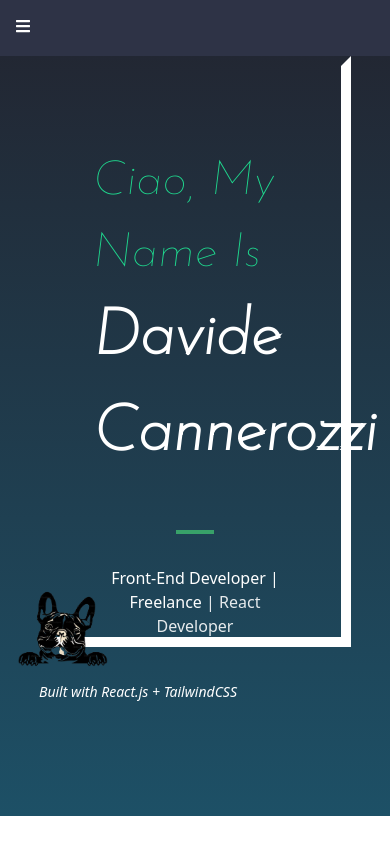
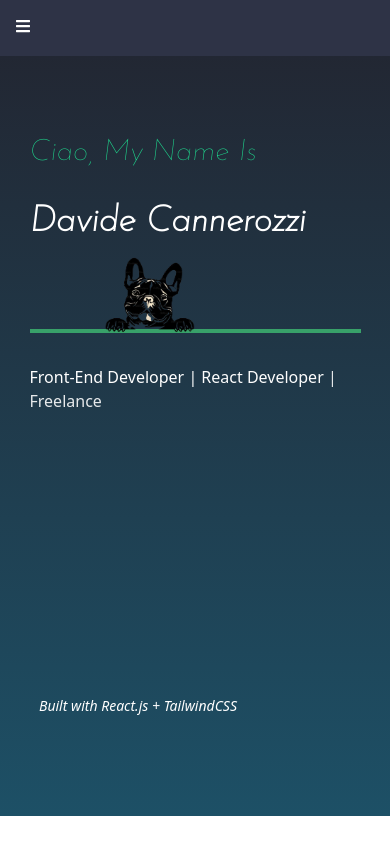
Before and after one commit to DavideCannerozzi/newPortfolio, a React (Create React App) app: page / in a window 390 px wide. Built offline with nearby package versions, Linux system fonts and the light colour scheme.

Commit message:
add responsive style home page

```diff
--- a/src/App.js
+++ b/src/App.js
@@ -11,22 +11,22 @@ import bulldogImage from './images/bulldog.png'
 export default function App() {
   const location = useLocation()
   const transition = useTransition(location,location.pathname, {
-    from:{opacity:0, transform:"translate(100%,0)"},
-    enter:{opacity:1, transform:"translate(0%, 0)"},
-    leave:{opacity:0, transform:"translate(-50%,0)"}
+    from:{ opacity:0, transform:"translate(100%,0)" },
+    enter:{ opacity:1, transform:"translate(0%, 0)" },
+    leave:{ opacity:0, transform:"translate(-50%,0)" }
   })
   return (
     <div className="App">
        <NavBar />
-       { transition.map(({item,props,key}) => (
-          <animated.div key={key} style={props}>
-            <Switch location={item}>
+       { transition.map(({ item,props,key }) => (
+          <animated.div key={ key } style={ props }>
+            <Switch location={ item }>
             <Route exact path="/" render={ () => <Home
               presentation="Ciao, my name is "
               name="davide cannerozzi"
-              titleOne="Front-end Developer"
-              titleTwo="Freelance"
-              titleThree="React Developer"
+              jobOne="Front-end Developer"
+              jobTwo="React Developer"
+              jobThree="Freelance"
               image={bulldogImage}
               info="Built with React.js + TailwindCSS"
               />
@@ -47,7 +47,8 @@ export default function App() {
               subHeader="Project for my clients,.... If you want to see more project that are not listed here check my Github"
             />} />
             <Route path='/Blog' component={ () => <Blog
-              header="From My Blog" />
+              header="From My Blog"
+              link="All Articles" />
             }
             />
           </Switch>
--- a/src/components/About.jsx
+++ b/src/components/About.jsx
@@ -1,8 +1,8 @@
 import React from 'react'
 import './About.css'
 import SocialIcons from './SocialIcons'
-import ProfilePicture from '../images/profile-picture.jpg'
-
+import ProfilePicture from './ProfilePicture'
+import ProfileImg from '../images/profile-picture.jpg'
 
 export default function About(props) {
    return (
@@ -12,14 +12,9 @@ export default function About(props) {
             <div className="grid sm:grid-cols-3 grid-cols">
                <div className="description col-span-2 sm:p-12 p-0">
                   <p>{props.aboutMe }</p>
-                  <SocialIcons
-                     subTitle="Looking for a developer?"
-                     contact="Email me at:"
-                  />
+                  <SocialIcons subTitle="Looking for a developer?" contact="Email me at:" />
               </div>
-              <div className="mt-12">
-               <img src={ProfilePicture} className="h-50 w-50 rounded-full shadow-xl" alt="img-davide" />
-              </div>
+             <ProfilePicture href={ProfileImg} alt="img-davide" />
             </div>
          </div>
       </div>
--- a/src/components/Bar.jsx
+++ b/src/components/Bar.jsx
@@ -3,7 +3,7 @@ import React from 'react'
 export default function Bar() {
    return (
       <>
-         <hr className="mt-12 mx-auto border-2 border-solid w-1/6 bg-green-500 border-green-600" />
+         <hr className="md:mt-12 mt-20 mx-auto border-2 border-solid md:w-1/6 bg-green-500 border-green-600" />
       </>
    )
 }
--- a/src/components/Blog.jsx
+++ b/src/components/Blog.jsx
@@ -1,7 +1,6 @@
 import React from 'react'
 import './Blog.css'
 import SinglePost from './singlePost'
-import Spaghetti from '../images/spaghetti.png'
 
 export default function Blog(props) {
    const articles = [
@@ -15,6 +14,7 @@ export default function Blog(props) {
          <div className="header-blog">
             <h2 className="text-4xl p-2">{props.header}</h2>
          </div>
+         <a href="https://codingandbeers.com/" className="border-blue-500 rounded p-2">{props.link}</a>
          <article className="grid sm:grid-cols-2 grid-cols-1">
             { articles.map( article=> (<SinglePost category={article.category} description={article.description} link={article.link}/>))}
          </article>
--- a/src/components/Home.css
+++ b/src/components/Home.css
@@ -1,7 +1,7 @@
-main{
+.home-page{
    background-color:#222733;
    background:linear-gradient(#222733,#1D5066);
-   height:calc(100vh - 10vh)
+   height:90vh
 }
 .container-home{
    width:80%;
@@ -10,9 +10,6 @@ main{
    border-right:10px solid white;
    border-top:10px solid transparent;
    border-bottom:10px solid white
-}
-.content-home{
-   width:70%;
 }
 .info{
    position:absolute;
@@ -46,3 +43,20 @@ main{
    from { opacity: 0 }
    to { opacity: 1}
 }
+
+@media (max-width:768px){
+   .container-home{
+      width:90%;
+      border-right:10px solid transparent;
+      border-bottom:10px solid transparent
+   }
+   .aBulldog{
+      position:absolute;
+      left:100px;
+      top:200px
+   }
+   .info{
+      position:absolute;
+      bottom:100px
+   }
+}
--- a/src/components/Home.jsx
+++ b/src/components/Home.jsx
@@ -4,21 +4,21 @@ import Bar from './Bar'
 
 export default function Home(props) {
    return (
-      <main className="absolute w-full">
+      <div className="home-page absolute w-full">
          <div className="container-home mx-auto">
-            <div className="content-home mt-20 mx-auto capitalize text-white">
-               <h2 className="text-5xl">{props.presentation}</h2>
-               <h1 className="text-6xl font-bold">{props.name}</h1>
+            <div className="md:w-8/12 md:mt-20 mt-16 mx-auto capitalize text-white">
+               <h2 className="md:text-5xl text-3xl mt-5">{props.presentation}</h2>
+               <h1 className="md:text-6xl text-4xl mt-5 font-bold">{props.name}</h1>
                <Bar />
-               <div className="jobs text-center mt-5 py-3">
-                  <span className="titleOne">{props.titleOne} </span>
-                  <span className="titleTwo"> | {props.titleTwo}</span>
-                  <span className="titleThree"> | {props.titleThree}</span>
+               <div className="jobs md:text-center mt-5 py-3">
+                  <span className="titleOne">{props.jobOne} </span>
+                  <span className="titleTwo"> | {props.jobTwo}</span>
+                  <span className="titleThree"> | {props.jobThree}</span>
                </div>
                <img className="aBulldog" src={props.image} alt=""/>
             </div>
             <span className="info text-white text-sm italic">{props.info}</span>
          </div>
-      </main>
+      </div>
    )
 }
--- /dev/null
+++ b/src/components/ProfilePicture.jsx
@@ -0,0 +1,9 @@
+import React from 'react'
+
+export default function ProfilePicture(props){
+   return(
+      <div className="mt-12">
+         <img src={props.href} className="h-50 w-50 rounded-full shadow-xl" alt={props.alt} />
+      </div>
+   )
+}
--- a/src/components/Projects.jsx
+++ b/src/components/Projects.jsx
@@ -12,9 +12,9 @@ export default function Projects(props) {
    ]
 
    return (
-      <div className="mx-auto absolute w-full">
-         <h2 className="text-center text-4xl p-2">{props.header}</h2>
-         <p className="text-center">{props.subHeader}</p>
+      <div className="text-center absolute w-full">
+         <h2 className="text-4xl p-2">{props.header}</h2>
+         <p>{props.subHeader}</p>
          <Bar />
          <div>
            { Projects.map( project =>(<SingleProject image={project.image} title={project.title} content={project.content} />)  )}
--- a/src/components/SingleProject.css
+++ b/src/components/SingleProject.css
@@ -1,5 +1,10 @@
-.project-description{
-   box-shadow: rgba(0, 0, 0, 0.4) 5px 5px, rgba(22, 22, 22, 0.3) 10px 10px, rgba(80, 74, 78, 0.2) 15px 15px, rgba(141, 119, 133, 0.1) 20px 20px, rgba(221, 211, 217, 0.05) 25px 25px;
+.project-description img{
+   border:10px solid pink;
+   width:50%
+}
+.project-description_p{
+   border:10px solid orange;
+   width:50%
 }
 
 @media (max-width:768px){
--- a/src/components/SingleProject.jsx
+++ b/src/components/SingleProject.jsx
@@ -6,11 +6,17 @@ export default function SingleProject(props){
 
    return(
    <div>
-         <div className="project-description mt-10 sm:m-0 flex">
-            <img className="w-40" src={props.image} alt=""/>
-            <h3>{props.title}</h3>
-            <p>{props.content}</p>
-            <IconsProjects />
+         <div className="project-description mt-10 flex">
+            <div className="project-img">
+             <img src={props.image} alt=""/>
+            </div>
+
+         <div className="project-description_p">
+               <h3>{props.title}</h3>
+               <p>{props.content}</p>
+               <IconsProjects />
+         </div>
+
          </div>
    </div>
    )
--- a/src/components/SocialIcons.jsx
+++ b/src/components/SocialIcons.jsx
@@ -4,6 +4,7 @@ import { FaTwitter,FaGithub,FaLinkedin } from 'react-icons/fa'
 import { MdEmail } from 'react-icons/md'
 
 export default function SocialIcons(props) {
+
    return (
       <div>
           <h3 className="social-title text-2xl underline mt-6 italic sm:text-left text-center">{ props.subTitle }</h3>
```
